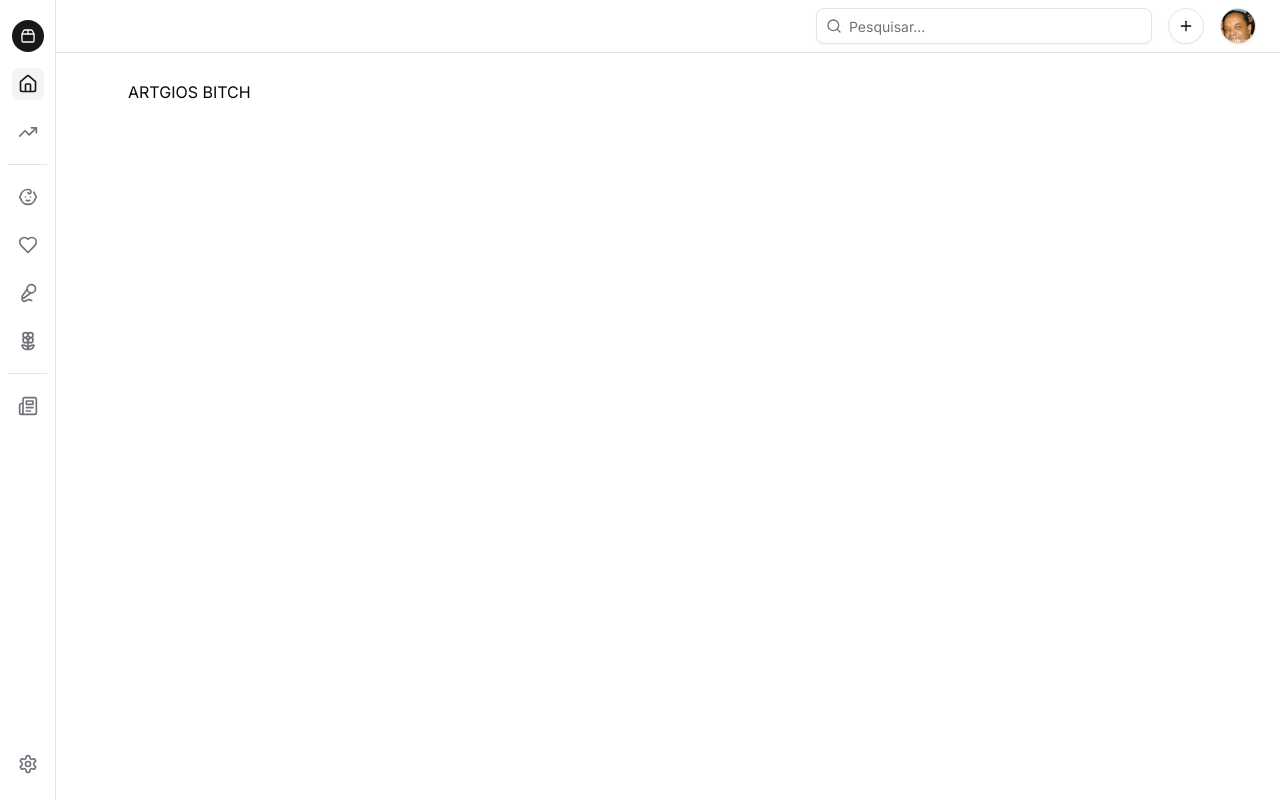
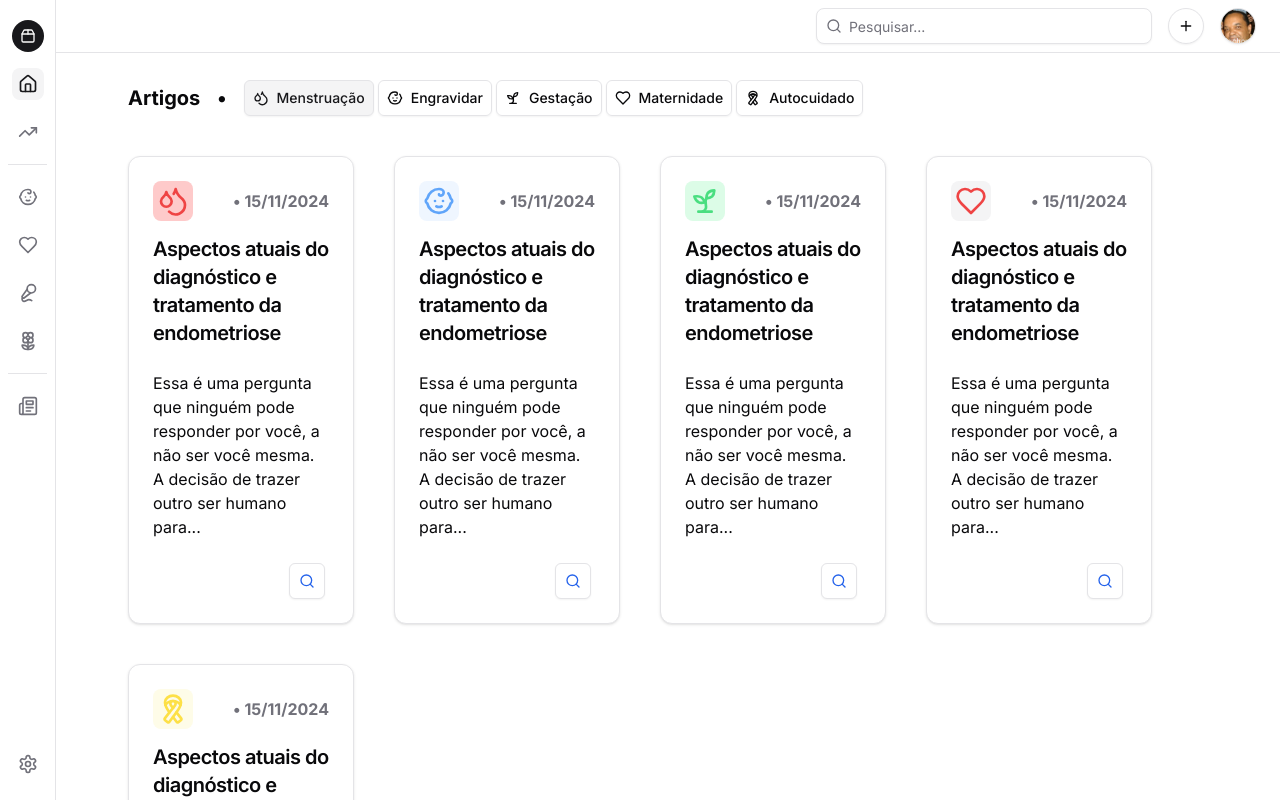
Before and after one commit to bbayerdev/onna-web, a Next.js app: page /comunidade/artigos in a window 1280 px wide. Built offline with nearby package versions, Linux system fonts and the light colour scheme.

Commit message:
page artigos (front)

```diff
--- /dev/null
+++ b/app/comunidade/artigos/components/CardArtigo.tsx
@@ -0,0 +1,78 @@
+import React from 'react'
+import { Baby, Droplets, Heart, Ribbon, Search, Sprout } from 'lucide-react'
+import {
+    Card,
+    CardContent,
+    CardFooter,
+    CardHeader,
+    CardTitle,
+} from "@/components/ui/card"
+import Link from 'next/link'
+import { Button } from '@/components/ui/button'
+
+
+type Props = {
+    id: number,
+    idArtigo: number,
+    titulo: string,
+    body: string,
+    data: string
+}
+
+const CardArtigo = ({ body, data, idArtigo, id, titulo }: Props) => {
+    return (
+        <Card>
+            <div className='hover:bg-zinc-100 transition-transform'>
+                <CardHeader>
+                    <div className="flex flex-row justify-between">
+                        {
+                            idArtigo === 1 ? (
+                                <div className="bg-red-200 rounded-lg p-1">
+                                    <Droplets className="size-8" color="#ef4444" />
+                                </div>
+                            ) : idArtigo === 2 ? (
+                                <div className="bg-blue-50 rounded-lg p-1">
+                                    <Baby className="size-8" color="#60a5fa" />
+                                </div>
+                            ) : idArtigo === 3 ? (
+                                <div className="bg-green-100 rounded-lg p-1">
+                                    <Sprout className="size-8" color="#4ade80" />
+                                </div>
+                            ) : idArtigo === 4 ? (
+                                <div className="bg-zinc-100 rounded-lg p-1">
+                                    <Heart className="size-8" color="#ef4444" />
+                                </div>
+                            ) : (
+                                <div className="bg-yellow-50 rounded-lg p-1">
+                                    <Ribbon className="size-8" color="#fde047" />
+                                </div>
+                            )
+                        }
+                        <h1 className="text-zinc-500 font-bold mt-2">• {data}</h1>
+                    </div>
+                    <div>
+                        <CardTitle className="text-xl mt-2">
+                            {titulo}
+                        </CardTitle>
+                    </div>
+                </CardHeader>
+                <CardContent>
+                    <p>
+                        {body.length > 120 ? `${body.slice(0, 120)}...` : body}
+                    </p>
+                </CardContent>
+                <CardFooter className="flex justify-end">
+                    <Link href={'#'}>
+                        <Button className="mr-1 hover:bg-blue-100" variant="outline" size="icon">
+                            <Search color="#2563eb" className="h-4 w-4" />
+                        </Button>
+                    </Link>
+                </CardFooter>
+            </div>
+        </Card>
+
+
+    )
+}
+
+export default CardArtigo
--- a/app/comunidade/artigos/page.tsx
+++ b/app/comunidade/artigos/page.tsx
@@ -1,8 +1,74 @@
-import React from 'react'
+'use client'
+import React, { useState } from 'react'
+import { ToggleGroup, ToggleGroupItem } from "@/components/ui/toggle-group"
+import { Baby, Droplets, Heart, Ribbon, Search, Sprout } from 'lucide-react'
+import CardArtigo from './components/CardArtigo'
+
 
 const page = () => {
+
+  const [id, setId] = useState(1)
+
   return (
-    <div>ARTGIOS BITCH</div>
+    <main>
+      <section className='flex flex-row gap-4'>
+        <div className='flex gap-4 mt-1'>
+          <h1 className='text-xl font-bold'>Artigos</h1> <h1 className='text-xl'>•</h1>
+        </div>
+        <div>
+          <ToggleGroup type="single" defaultValue='1' onValueChange={(value) => (setId(parseInt(value)))}>
+            <ToggleGroupItem variant={'outline'} value="1"> <Droplets /> Menstruação</ToggleGroupItem>
+            <ToggleGroupItem variant={'outline'} value="2"> <Baby /> Engravidar</ToggleGroupItem>
+            <ToggleGroupItem variant={'outline'} value="3"> <Sprout /> Gestação</ToggleGroupItem>
+            <ToggleGroupItem variant={'outline'} value="4"> <Heart /> Maternidade</ToggleGroupItem>
+            <ToggleGroupItem variant={'outline'} value="5"> <Ribbon /> Autocuidado</ToggleGroupItem>
+          </ToggleGroup>
+        </div>
+      </section>
+
+      <section className='grid grid-cols-4 gap-10 mt-10'>
+
+        <CardArtigo
+          id={1}
+          idArtigo={1}
+          titulo="Aspectos atuais do diagnóstico e tratamento da endometriose"
+          body="Essa é uma pergunta que ninguém pode responder por você, a não ser você mesma. A decisão de trazer outro ser humano para este mundo não é fácil..."
+          data="15/11/2024"
+        />
+
+        <CardArtigo
+          id={1}
+          idArtigo={2}
+          titulo="Aspectos atuais do diagnóstico e tratamento da endometriose"
+          body="Essa é uma pergunta que ninguém pode responder por você, a não ser você mesma. A decisão de trazer outro ser humano para este mundo não é fácil..."
+          data="15/11/2024"
+        />
+
+        <CardArtigo
+          id={1}
+          idArtigo={3}
+          titulo="Aspectos atuais do diagnóstico e tratamento da endometriose"
+          body="Essa é uma pergunta que ninguém pode responder por você, a não ser você mesma. A decisão de trazer outro ser humano para este mundo não é fácil..."
+          data="15/11/2024"
+        />
+        <CardArtigo
+          id={1}
+          idArtigo={4}
+          titulo="Aspectos atuais do diagnóstico e tratamento da endometriose"
+          body="Essa é uma pergunta que ninguém pode responder por você, a não ser você mesma. A decisão de trazer outro ser humano para este mundo não é fácil..."
+          data="15/11/2024"
+        />
+        <CardArtigo
+          id={1}
+          idArtigo={5}
+          titulo="Aspectos atuais do diagnóstico e tratamento da endometriose"
+          body="Essa é uma pergunta que ninguém pode responder por você, a não ser você mesma. A decisão de trazer outro ser humano para este mundo não é fácil..."
+          data="15/11/2024"
+        />
+
+
+      </section>
+    </main>
   )
 }
 
--- /dev/null
+++ b/components/ui/toggle-group.tsx
@@ -0,0 +1,61 @@
+"use client"
+
+import * as React from "react"
+import * as ToggleGroupPrimitive from "@radix-ui/react-toggle-group"
+import { type VariantProps } from "class-variance-authority"
+
+import { cn } from "@/lib/utils"
+import { toggleVariants } from "@/components/ui/toggle"
+
+const ToggleGroupContext = React.createContext<
+  VariantProps<typeof toggleVariants>
+>({
+  size: "default",
+  variant: "default",
+})
+
+const ToggleGroup = React.forwardRef<
+  React.ElementRef<typeof ToggleGroupPrimitive.Root>,
+  React.ComponentPropsWithoutRef<typeof ToggleGroupPrimitive.Root> &
+    VariantProps<typeof toggleVariants>
+>(({ className, variant, size, children, ...props }, ref) => (
+  <ToggleGroupPrimitive.Root
+    ref={ref}
+    className={cn("flex items-center justify-center gap-1", className)}
+    {...props}
+  >
+    <ToggleGroupContext.Provider value={{ variant, size }}>
+      {children}
+    </ToggleGroupContext.Provider>
+  </ToggleGroupPrimitive.Root>
+))
+
+ToggleGroup.displayName = ToggleGroupPrimitive.Root.displayName
+
+const ToggleGroupItem = React.forwardRef<
+  React.ElementRef<typeof ToggleGroupPrimitive.Item>,
+  React.ComponentPropsWithoutRef<typeof ToggleGroupPrimitive.Item> &
+    VariantProps<typeof toggleVariants>
+>(({ className, children, variant, size, ...props }, ref) => {
+  const context = React.useContext(ToggleGroupContext)
+
+  return (
+    <ToggleGroupPrimitive.Item
+      ref={ref}
+      className={cn(
+        toggleVariants({
+          variant: context.variant || variant,
+          size: context.size || size,
+        }),
+        className
+      )}
+      {...props}
+    >
+      {children}
+    </ToggleGroupPrimitive.Item>
+  )
+})
+
+ToggleGroupItem.displayName = ToggleGroupPrimitive.Item.displayName
+
+export { ToggleGroup, ToggleGroupItem }
--- /dev/null
+++ b/components/ui/toggle.tsx
@@ -0,0 +1,45 @@
+"use client"
+
+import * as React from "react"
+import * as TogglePrimitive from "@radix-ui/react-toggle"
+import { cva, type VariantProps } from "class-variance-authority"
+
+import { cn } from "@/lib/utils"
+
+const toggleVariants = cva(
+  "inline-flex items-center justify-center gap-2 rounded-md text-sm font-medium transition-colors hover:bg-muted hover:text-muted-foreground focus-visible:outline-none focus-visible:ring-1 focus-visible:ring-ring disabled:pointer-events-none disabled:opacity-50 data-[state=on]:bg-accent data-[state=on]:text-accent-foreground [&_svg]:pointer-events-none [&_svg]:size-4 [&_svg]:shrink-0",
+  {
+    variants: {
+      variant: {
+        default: "bg-transparent",
+        outline:
+          "border border-input bg-transparent shadow-sm hover:bg-accent hover:text-accent-foreground",
+      },
+      size: {
+        default: "h-9 px-2 min-w-9",
+        sm: "h-8 px-1.5 min-w-8",
+        lg: "h-10 px-2.5 min-w-10",
+      },
+    },
+    defaultVariants: {
+      variant: "default",
+      size: "default",
+    },
+  }
+)
+
+const Toggle = React.forwardRef<
+  React.ElementRef<typeof TogglePrimitive.Root>,
+  React.ComponentPropsWithoutRef<typeof TogglePrimitive.Root> &
+    VariantProps<typeof toggleVariants>
+>(({ className, variant, size, ...props }, ref) => (
+  <TogglePrimitive.Root
+    ref={ref}
+    className={cn(toggleVariants({ variant, size, className }))}
+    {...props}
+  />
+))
+
+Toggle.displayName = TogglePrimitive.Root.displayName
+
+export { Toggle, toggleVariants }
--- a/package.json
+++ b/package.json
@@ -23,6 +23,8 @@
     "@radix-ui/react-separator": "^1.1.0",
     "@radix-ui/react-slot": "^1.1.0",
     "@radix-ui/react-toast": "^1.2.2",
+    "@radix-ui/react-toggle": "^1.1.0",
+    "@radix-ui/react-toggle-group": "^1.1.0",
     "@radix-ui/react-tooltip": "^1.1.2",
     "axios": "^1.7.7",
     "class-variance-authority": "^0.7.0",
```
Also changed, not shown: 1 other file (tests, documents, lock files or other folders).
